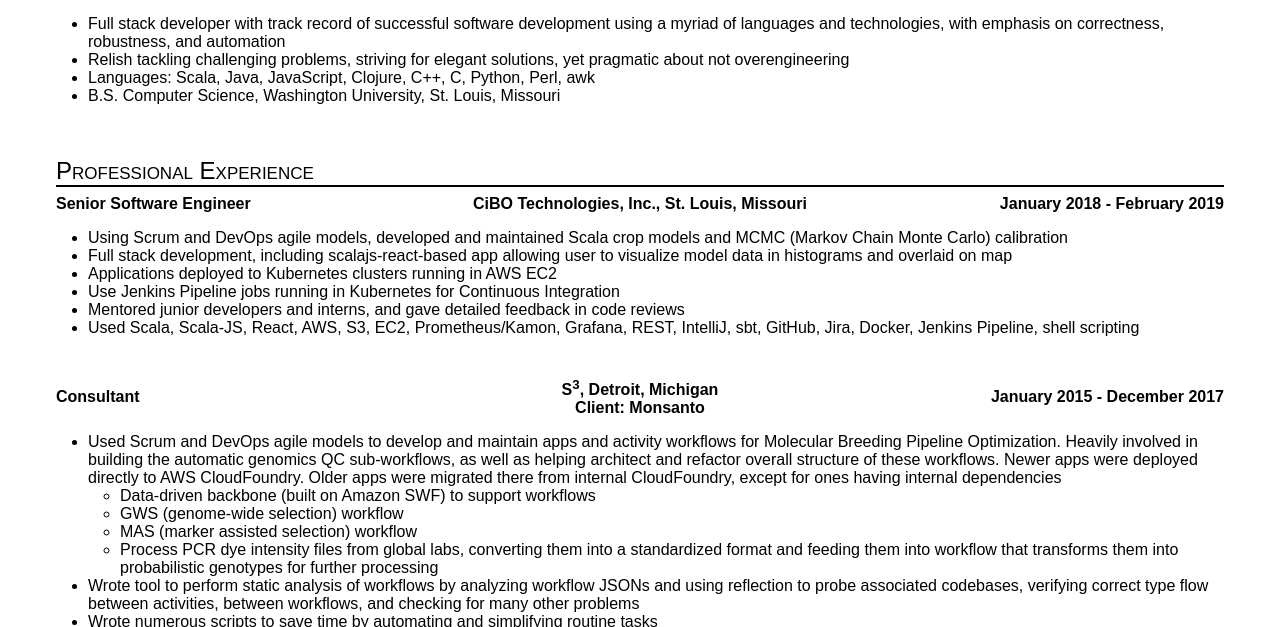
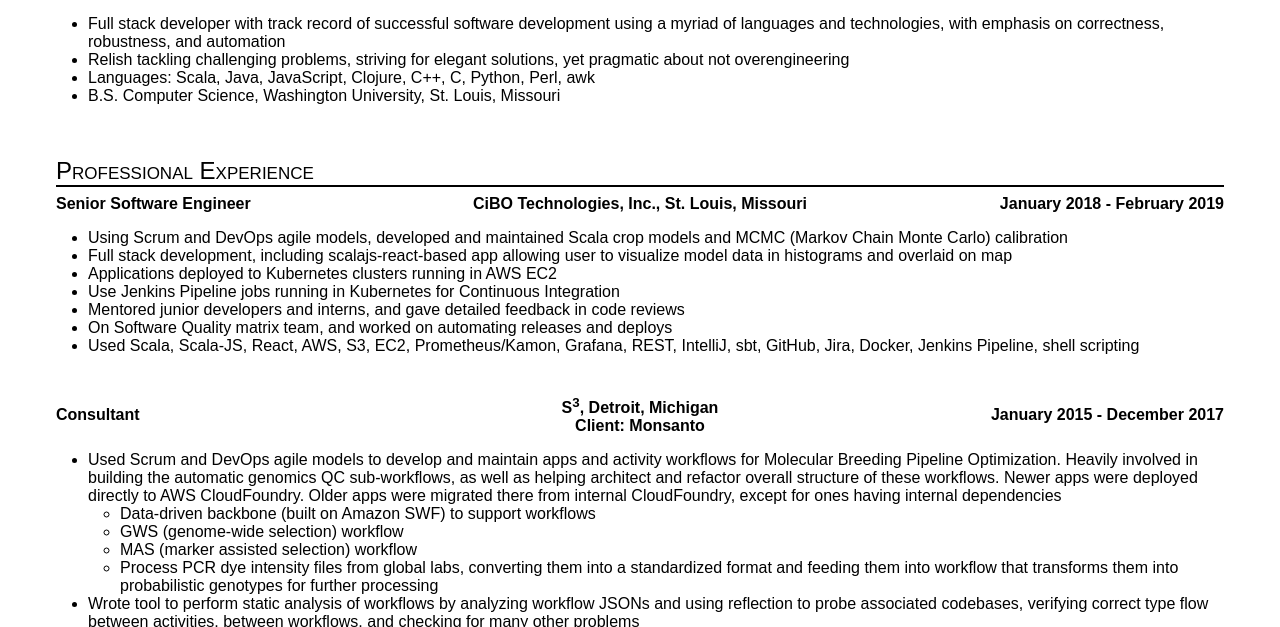
Before and after one commit to astangl/alexstangl-resume, a plain HTML site: page AlexStangl.html in a window 1280 px wide. Shown: the part 173-800 px from the top of the page. Drawn offline with Linux system fonts and the light colour scheme.

Commit message:
Add Software Quality matrix team

```diff
--- a/AlexStangl.html
+++ b/AlexStangl.html
@@ -58,6 +58,7 @@
     <li>Applications deployed to Kubernetes clusters running in AWS EC2</li>
     <li>Use Jenkins Pipeline jobs running in Kubernetes for Continuous Integration</li>
     <li>Mentored junior developers and interns, and gave detailed feedback in code reviews</li>
+    <li>On Software Quality matrix team, and worked on automating releases and deploys</li>
     <li>Used Scala, Scala-JS, React, AWS, S3, EC2, Prometheus/Kamon, Grafana, REST, IntelliJ, sbt, GitHub, Jira, Docker, Jenkins Pipeline, shell scripting</li>
    </ul>
   </div>
```
Also changed, not shown: index.html (deleted, +0 -1 lines).
